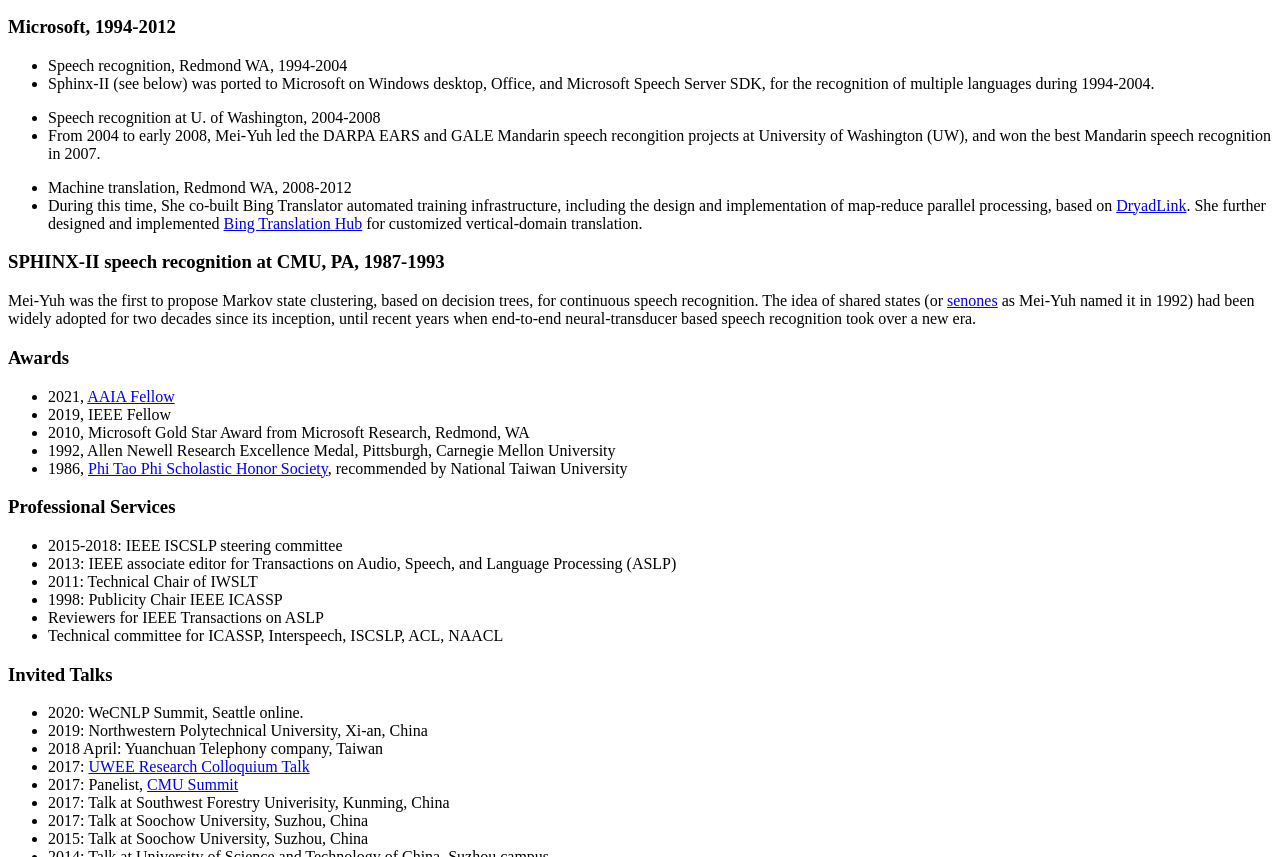
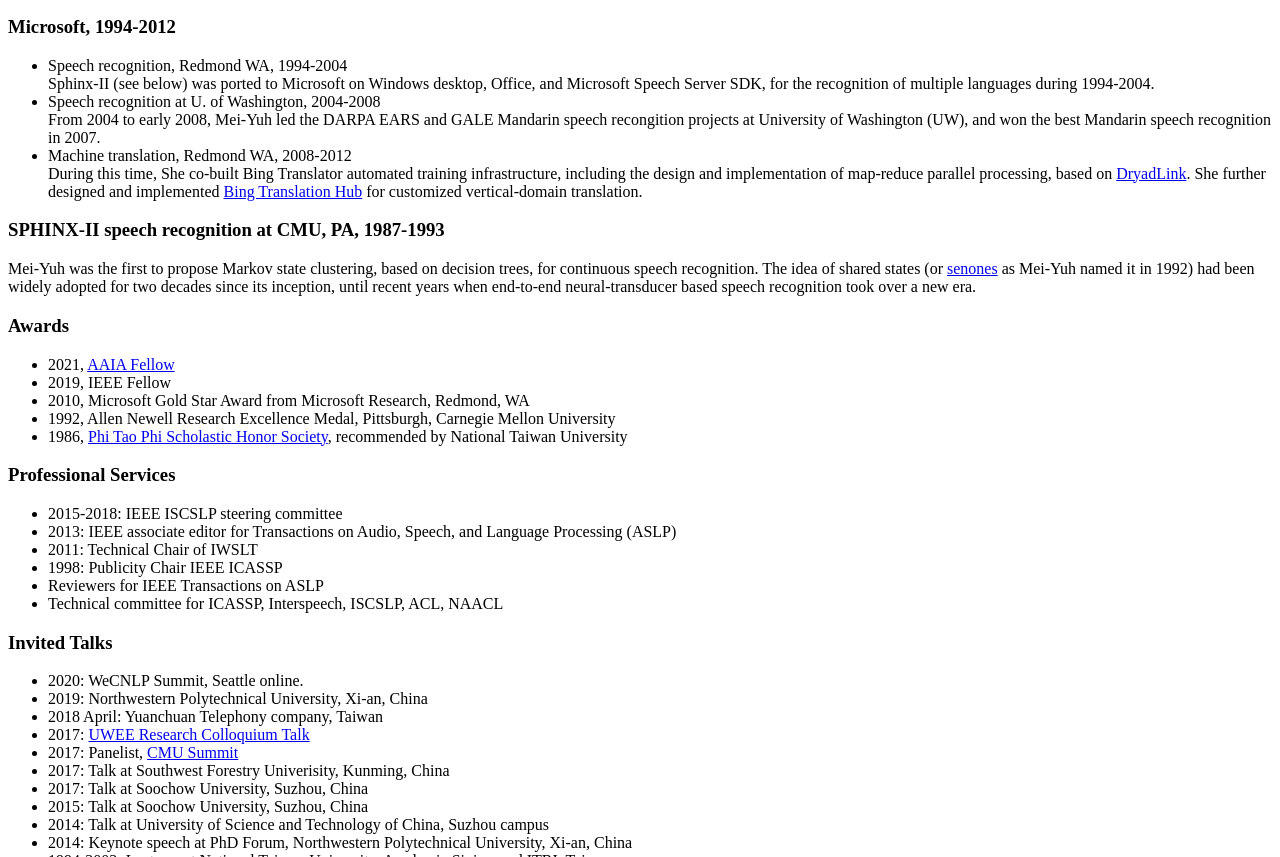
Before and after one commit to meiyuh11/meiyuh11.github.io, a plain HTML site: page index.html in a window 1280 px wide. Shown: the part 948-1805 px from the top of the page. Drawn offline with Linux system fonts and the light colour scheme.

Commit message:
Update index.html

```diff
--- a/index.html
+++ b/index.html
@@ -108,20 +108,16 @@
 
 <h3>Microsoft, 1994-2012</h3>
  <ul>
- <li> Speech recognition, Redmond WA, 1994-2004
- <li> Sphinx-II (see below) was ported to Microsoft on Windows desktop, Office, and Microsoft Speech Server SDK,
+ <li> Speech recognition, Redmond WA, 1994-2004 <br>
+ Sphinx-II (see below) was ported to Microsoft on Windows desktop, Office, and Microsoft Speech Server SDK,
 for the recognition of multiple languages during 1994-2004.
-  </ul>
 
- <ul>
- <li> Speech recognition at U. of Washington, 2004-2008
-<li> From 2004 to early 2008, Mei-Yuh led the DARPA EARS and GALE Mandarin speech recongition projects
+ <li> Speech recognition at U. of Washington, 2004-2008 <br>
+ From 2004 to early 2008, Mei-Yuh led the DARPA EARS and GALE Mandarin speech recongition projects
 at University of Washington (UW), and won the best Mandarin speech recognition in 2007.
-</ul>
 
- <ul>
- <li> Machine translation, Redmond WA, 2008-2012
-<li>During this time, She co-built Bing Translator automated training infrastructure,
+ <li> Machine translation, Redmond WA, 2008-2012 <br>
+During this time, She co-built Bing Translator automated training infrastructure,
 including the design and implementation of
  map-reduce parallel processing, based on <a href="https://www.microsoft.com/en-us/research/project/dryadlinq/">DryadLink</a>.
 She further designed and implemented
```
